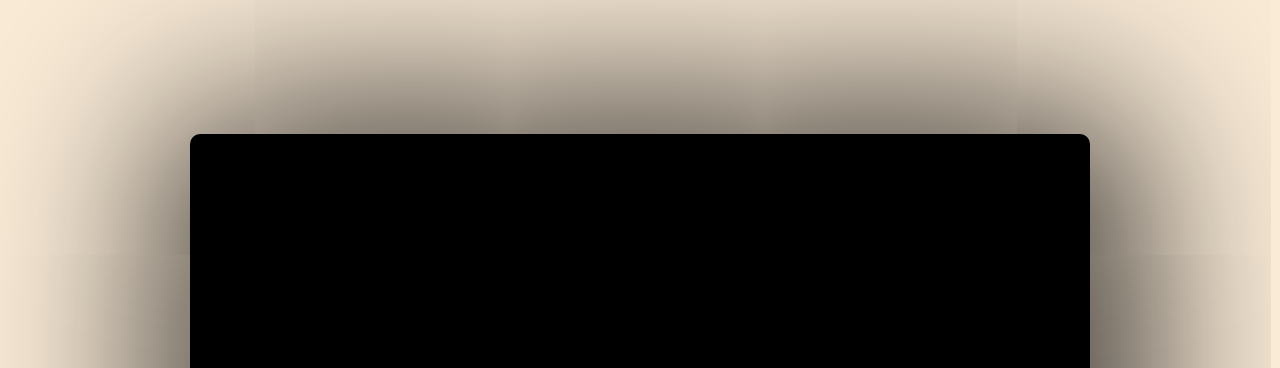
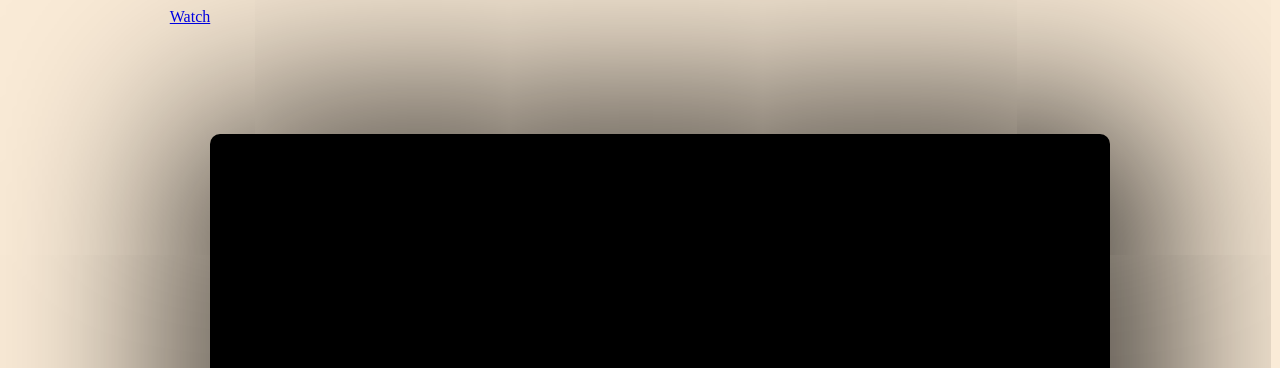
Before and after one commit to imonish8/book-buy, a plain HTML site: page index.html in a window 1280 px wide. Shown: the top 368 px of the page. Drawn offline with Linux system fonts and the light colour scheme.

Commit message:
Update index.html

```diff
--- a/index.html
+++ b/index.html
@@ -8,6 +8,8 @@
 </head>
 <body>
     <!-- section 1 -->
+    <!-- Place this tag where you want the button to render. -->
+<a class="github-button" href="https://github.com/buttons/github-buttons/subscription" data-color-scheme="no-preference: light; light: light; dark: dark;" data-icon="octicon-eye" data-size="large" aria-label="Watch buttons/github-buttons on GitHub">Watch</a>
     <div class="container">
     <h1  class="container-info">Purchase MN8 Book based  IEEE Germany Conference
         <br>
```
